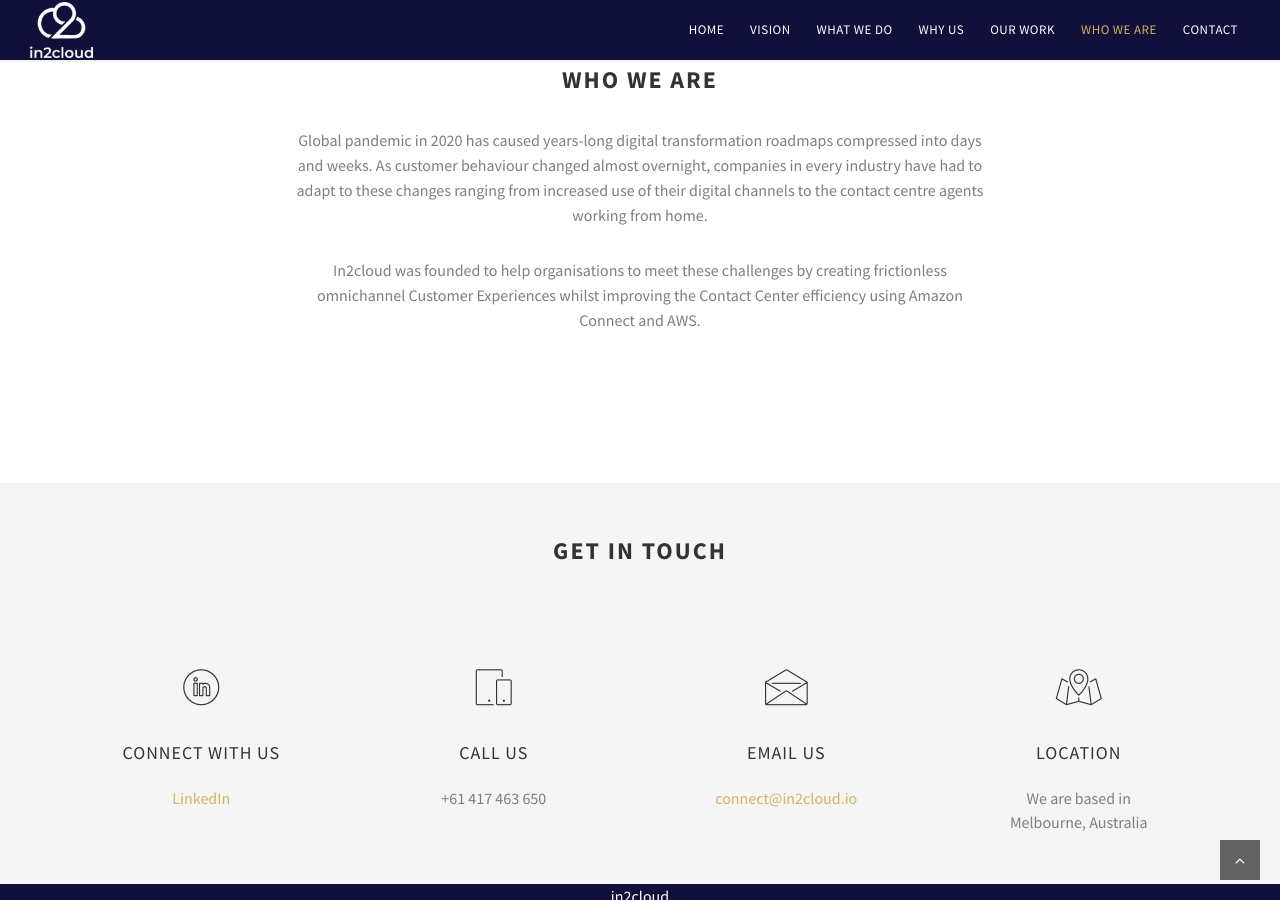
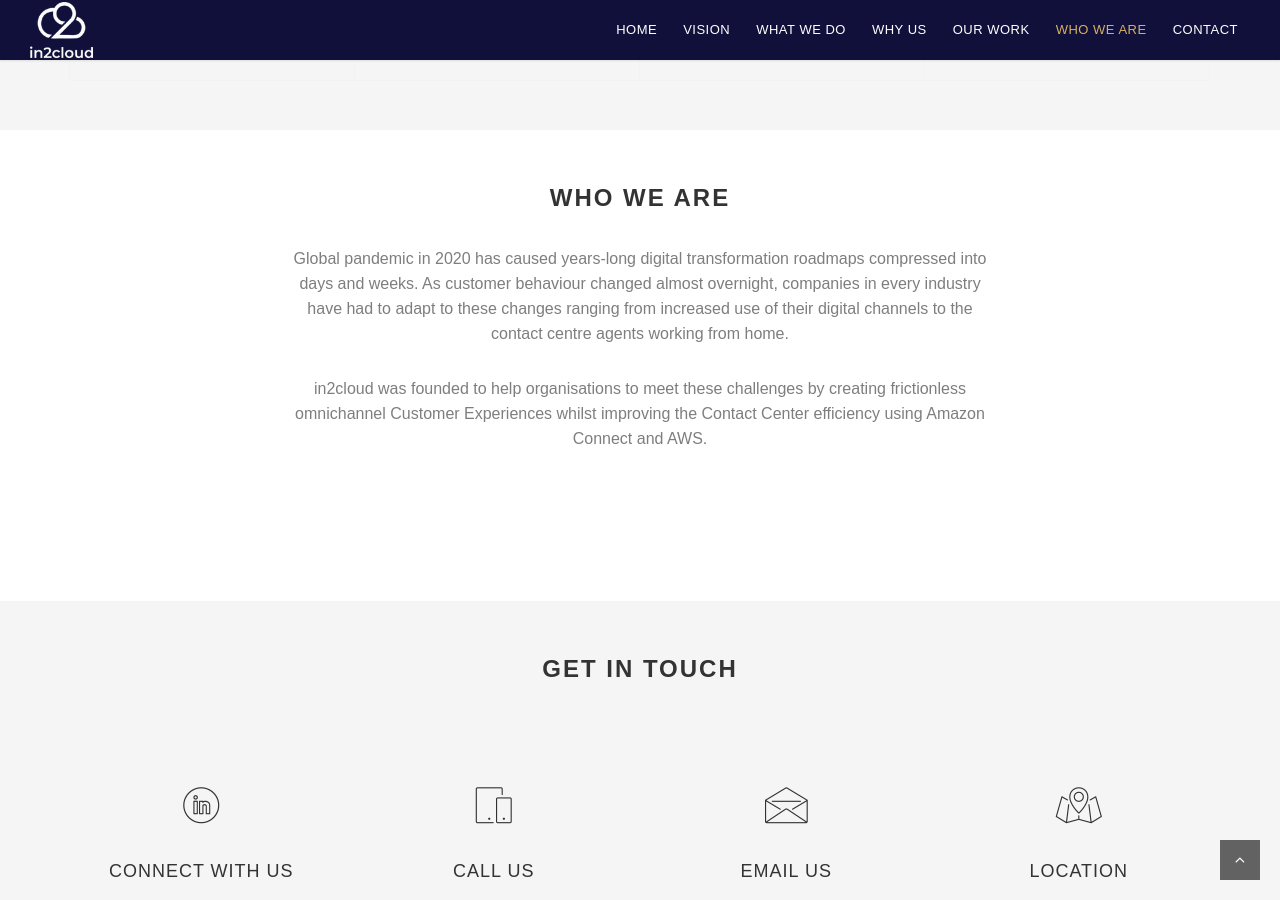
Before and after one commit to in2cloud/in2cloud.github.io, a Jekyll site: the page built from index.md, in a window 1280 px wide and 900 px high, scrolled down 5652 px. Built offline with Jekyll 4.4.1, drawn with Linux system fonts in a browser that asks for light colours; our own code applies the rules of GitHub Pages for plain Markdown files.

Commit message:
Update default.html
font change to Roboto

```diff
--- a/_layouts/default.html
+++ b/_layouts/default.html
@@ -31,7 +31,7 @@
     <title>in2cloud - Amazon Connect and AWS experts</title>
 
     <!--common style-->
-    <link href='https://fonts.googleapis.com/css?family=Abel|Source+Sans+Pro:400,300,300italic,400italic,600,600italic,700,700italic,900,900italic,200italic,200' rel='stylesheet' type='text/css'>
+    <link href="https://fonts.googleapis.com/css2?family=Roboto&display=swap" rel="stylesheet">
 
     <!-- inject:css -->
     <link rel="stylesheet" href="assets/vendor/bootstrap/css/bootstrap.min.css">
@@ -606,7 +606,7 @@
                                 Global pandemic in 2020 has caused years-long digital transformation roadmaps compressed into days and weeks. As customer behaviour changed almost overnight, companies in every industry have had to adapt to these changes ranging from increased use of their digital channels to the contact centre agents working from home.
                             </p>
                             <p class="p-top-30 half-txt">
-                                In2cloud was founded to help organisations to meet these challenges by creating frictionless omnichannel Customer Experiences whilst improving the Contact Center efficiency using Amazon Connect and AWS.
+                                in2cloud was founded to help organisations to meet these challenges by creating frictionless omnichannel Customer Experiences whilst improving the Contact Center efficiency using Amazon Connect and AWS.
                             </p>
                         </div>
 
```
